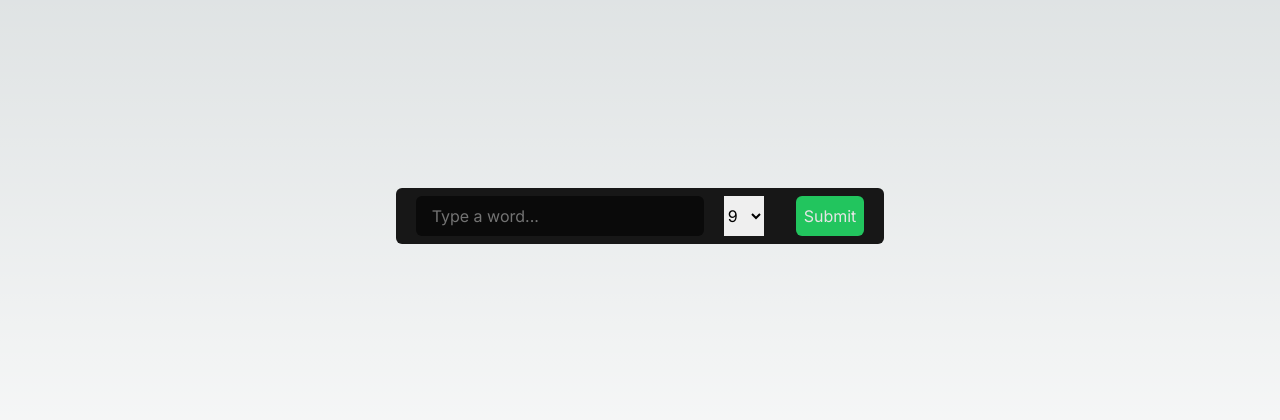
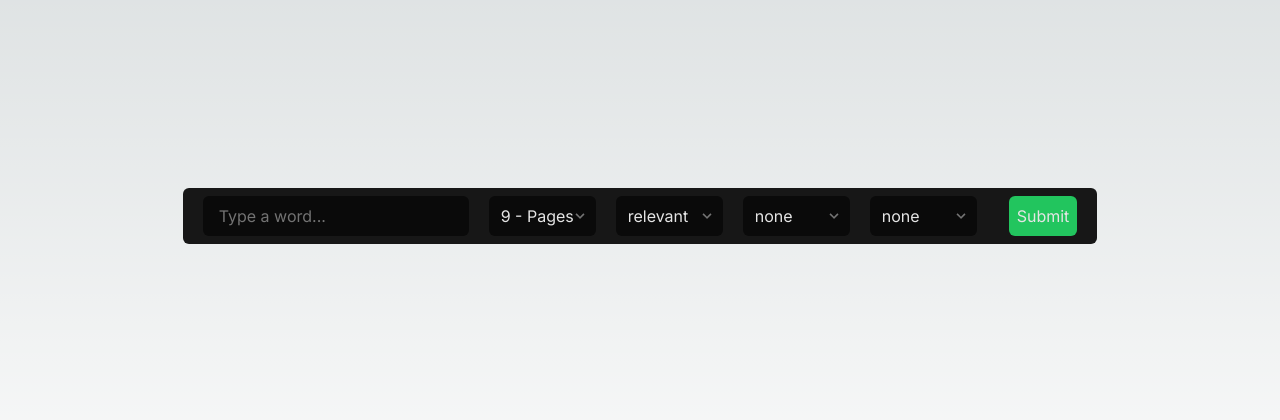
Before and after one commit to niemand8080/next-apis, a Next.js app: page /apis/unsplash in a window 1280 px wide. Shown: the part 184-604 px from the top of the page. Built offline with nearby package versions, Linux system fonts and the light colour scheme.

Commit message:
add more options

```diff
--- a/src/app/apis/unsplash/page.tsx
+++ b/src/app/apis/unsplash/page.tsx
@@ -3,10 +3,14 @@ import React, { useState, useRef } from 'react';
 import axios from 'axios';
 
 import Loader from '@/components/loader/Loader';
+import Select from '@/components/select/Select'
 
 const Unsplash: React.FC = () => {
     const inputRef = useRef<HTMLInputElement>(null);
     const perPageSelectRef = useRef<HTMLSelectElement>(null);
+    const orderSelectRef = useRef<HTMLSelectElement>(null);
+    const colorSelectRef = useRef<HTMLSelectElement>(null);
+    const orientationSelectRef = useRef<HTMLSelectElement>(null);
 
     const [loading, setLoading] = useState<boolean>(false);
     const [images, setImages] = useState<any>();
@@ -40,11 +44,35 @@ const Unsplash: React.FC = () => {
                         placeholder="Type a word..."
                         className={`relative w-72 rounded-md bg-neutral-950 p-2 px-4 text-neutral-200 placeholder-neutral-500 outline-none focus:ring-1 focus:ring-neutral-700`}
                     />
-                    <select name="perPageSelectRef" ref={perPageSelectRef} className="">
-                        <option value={9}>9</option>
-                        <option value={18}>18</option>
-                        <option value={36}>36</option>
-                    </select>
+                    <Select ref={perPageSelectRef}>
+                        <option value={9}>9 - Pages</option>
+                        <option value={18}>18 - Pages</option>
+                        <option value={36}>36 - Pages</option>
+                    </Select>
+                    <Select ref={orderSelectRef}>
+                        <option value={"relevant"}>relevant</option>
+                        <option value={"latest"}>latest</option>
+                    </Select>
+                    <Select ref={colorSelectRef}>
+                        <option value={""}>none</option>
+                        <option value={"black_and_white"}>black/white</option>
+                        <option value={"black"}>black</option>
+                        <option value={"white"}>white</option>
+                        <option value={"yellow"}>yellow</option>
+                        <option value={"orange"}>orange</option>
+                        <option value={"red"}>red</option>
+                        <option value={"purple"}>purple</option>
+                        <option value={"magenta"}>magenta</option>
+                        <option value={"green"}>green</option>
+                        <option value={"teal"}>teal</option>
+                        <option value={"blue"}>blue</option>
+                    </Select>
+                    <Select ref={orientationSelectRef}>
+                        <option value={""}>none</option>
+                        <option value={"landscape"}>landscape</option>
+                        <option value={"portrait"}>portrait</option>
+                        <option value={"squarish"}>squarish</option>
+                    </Select>
                     <button onClick={getPhoto} className="relative bottom-0 right-0 ml-3 flex items-center justify-center rounded-md bg-green-500 p-2 text-neutral-200 transition-all duration-150 hover:bg-green-600 focus:outline-none focus:ring-1 focus:ring-neutral-500">Submit</button>
                 </div>
                 <Loader visible={loading}></Loader>
--- /dev/null
+++ b/src/components/select/Select.tsx
@@ -0,0 +1,28 @@
+"use client";
+import React, { forwardRef } from 'react'
+import { SelectProps } from '@/interface/interfaces'
+
+const Select =  forwardRef<HTMLSelectElement, SelectProps>(({ children }, ref) => {
+    return (
+        <>
+            <div className="relative w-full">
+                <select
+                    ref={ref}
+                    name={`${ref}`}
+                    className="w-full cursor-pointer appearance-none rounded-md bg-neutral-950 px-3 py-2 text-neutral-200 transition-all duration-150 ease-in-out focus:outline-none focus:ring-1 focus:ring-neutral-700"
+                >
+                    {children}
+                </select>
+                <svg
+                    className="pointer-events-none absolute right-2 top-1/2 z-0 h-4 w-4 -translate-y-1/2 transform fill-current text-neutral-500"
+                    xmlns="http://www.w3.org/2000/svg"
+                    viewBox="0 0 20 20"
+                >
+                    <path d="M9.293 12.95l.707.707L15.657 8l-1.414-1.414L10 10.828 5.757 6.586 4.343 8z" />
+                </svg>
+          </div>
+        </>
+    );
+});
+
+export default Select
--- a/src/interface/interfaces.ts
+++ b/src/interface/interfaces.ts
@@ -128,10 +128,15 @@ interface UnsplashImage {
 // The full response is an array of UnsplashImage objects
 type UnsplashResponse = UnsplashImage[];
 
+interface SelectProps {
+    children: React.ReactNode;
+}
+
 export type {
   Functions,
   LoaderProps,
   ActionButtonProps,
   UnsplashResponse,
   UnsplashImage,
+  SelectProps,
 };
```
